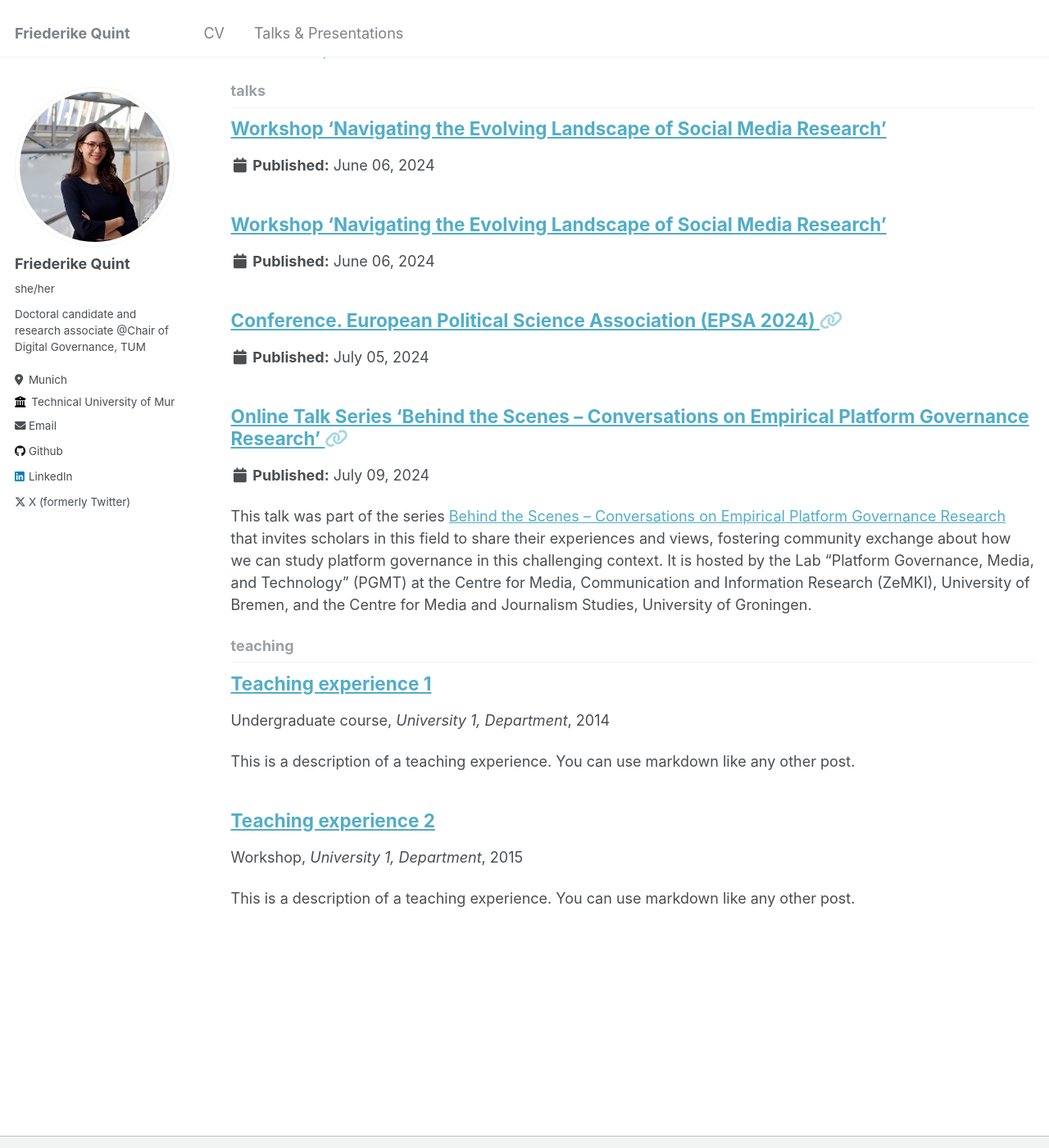
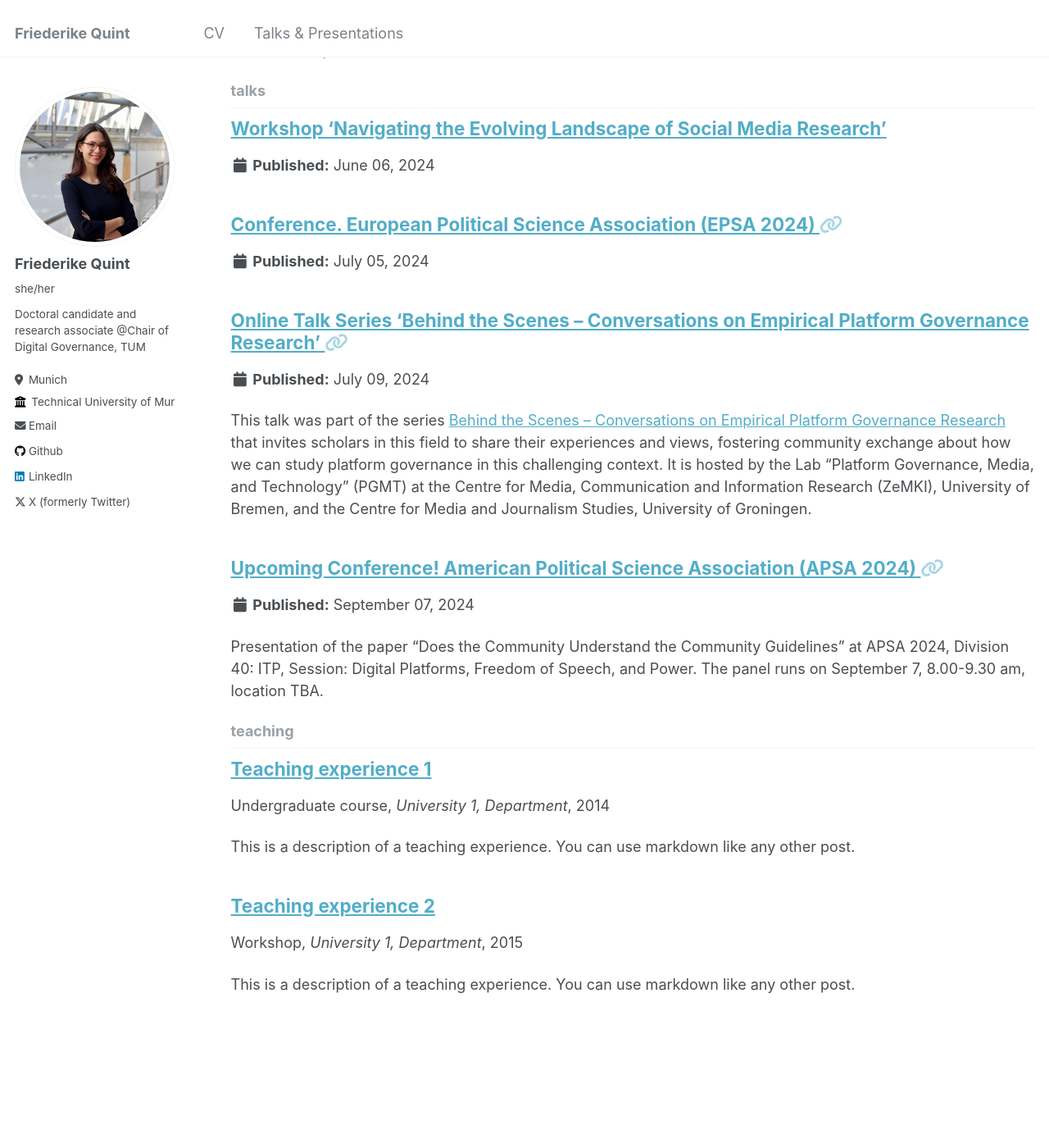
Before and after one commit to friederikequint/friederikequint.github.io, a Jekyll site: the page built from _pages/collection-archive.html, in a window 1280 px wide and 1400 px high, scrolled down 2020 px. Shown: the whole window at 82% size. Built offline with Jekyll 4.4.1, drawn with Linux system fonts in a browser that asks for light colours.

Commit message:
Update test-talk-4.md
Added upcoming conference

```diff
--- a/_talks/test-talk-4.md
+++ b/_talks/test-talk-4.md
@@ -1,7 +1,10 @@
 ---
-title: "Workshop 'Navigating the Evolving Landscape of Social Media Research'"
-collection: talks
+title: "Upcoming Conference! American Political Science Association (APSA 2024)"
+collection: talk
 type: "Presentation"
-date: June 6, 2024
-location: "Universität der Bundeswehr, Munich"
+date: September 7, 2024
+location: "Philadelhpia, USA"
+link: https://convention2.allacademic.com/one/apsa/apsa24/index.php?cmd=Online+Program+View+Session&selected_session_id=2156148&PHPSESSID=s2fqau7t0inmrip9rj1kf26nvp
 ---
+
+Presentation of the paper "Does the Community Understand the Community Guidelines" at APSA 2024, Division 40: ITP, Session: Digital Platforms, Freedom of Speech, and Power. The panel runs on September 7, 8.00-9.30 am, location TBA.
```
